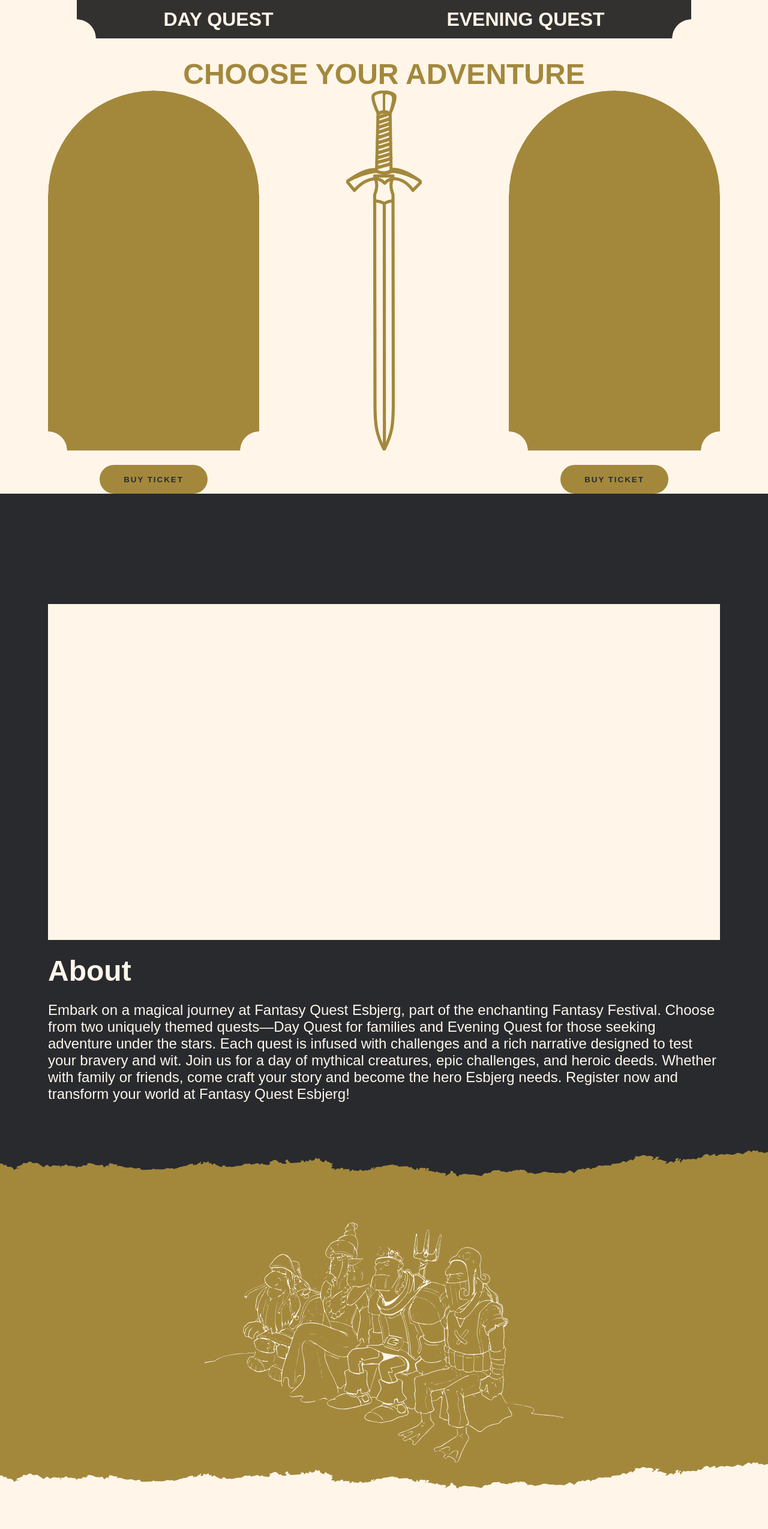
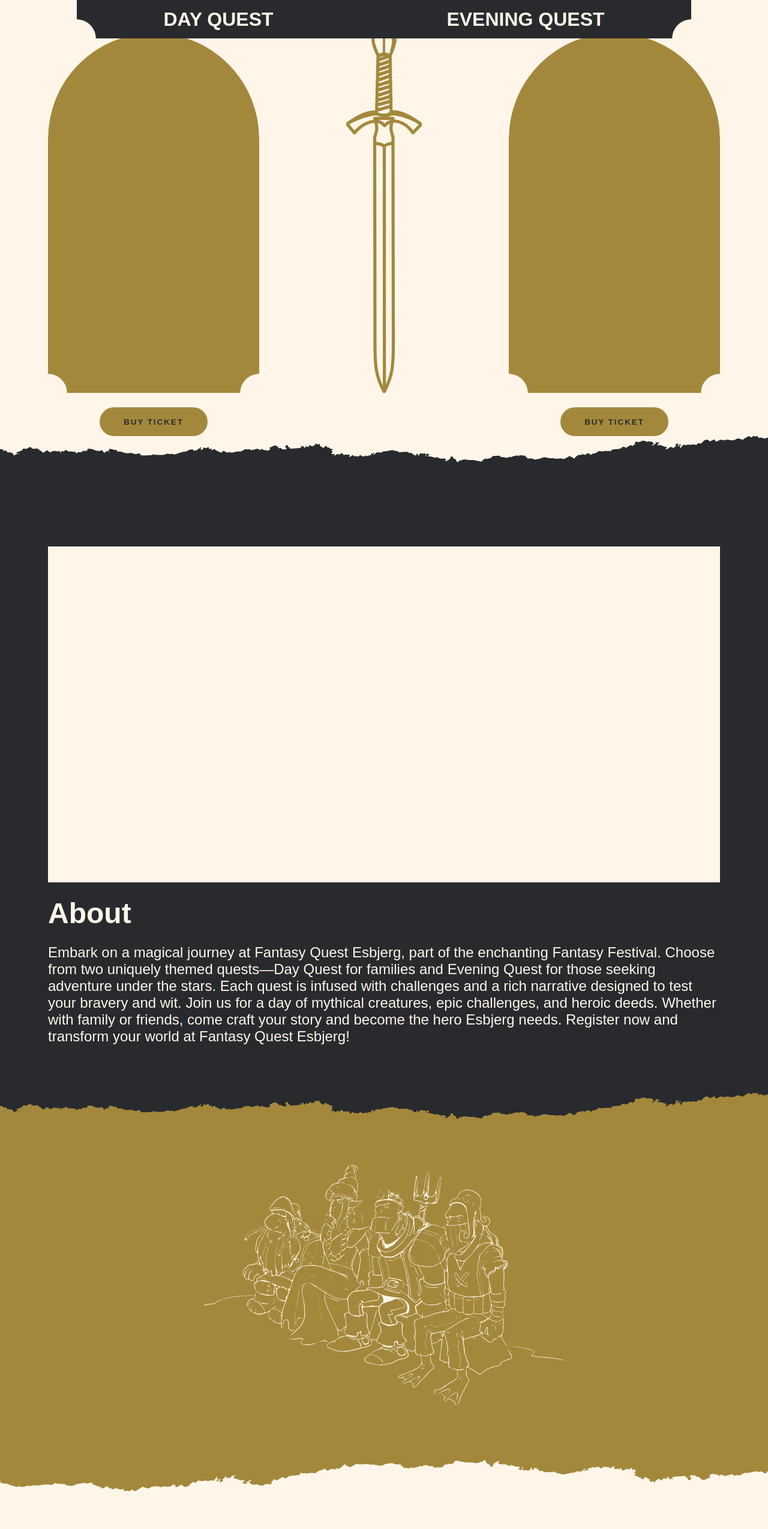
Before and after one commit to reasonsx/fantasy-quest-website, a Vue app in the folder 2nd-sem-project/: page / in a window 1280 px wide. Shown: the top 2549 px of the page at 60% size. Built offline with nearby package versions, Linux system fonts and the light colour scheme; a web font is replaced by a local one.

Commit message:
so tired :(((

```diff
--- a/2nd-sem-project/src/App.vue
+++ b/2nd-sem-project/src/App.vue
@@ -49,7 +49,7 @@
 header {
   display: flex;
   justify-content: center;
-  height: 96px;
+  /* height: 96px; */
 }
 nav {
   display: flex;
@@ -58,9 +58,9 @@
   width: 80%;
   height: 64px;
   /* background: var(--black-color); */
-  background: rgba(0,0,0,0.8);
+  background: var(--black-color);
   mask: var(--mask);
-  position: fixed;
+  position:absolute;
   top: 0;
   z-index: 100;
 
--- a/2nd-sem-project/src/views/HomeView.vue
+++ b/2nd-sem-project/src/views/HomeView.vue
@@ -35,9 +35,8 @@
 
 
 
-
+        <div class="grey-torn-paper-top"></div>
         <div class="about-background-container">
-            <div class="grey-torn-paper-top"></div>
             <div class="about-container">
                 <div class="about-box"></div>
                 <h2>About</h2>
@@ -52,10 +51,10 @@
         <div class="characters-background-container">
             <div class="gold-torn-paper-top"></div>
             <div class="characters-container"><img src="../assets/img/characters-main-page-svg.svg" alt=""></div>
-            <!-- <div class="gold-torn-paper-bottom"></div> -->
+
         </div>
+        <div class="gold-torn-paper-bottom"></div>
         <div class="discover-background-container">
-            <div class="light-torn-paper-top"></div>
             <div class="discover-container">
                 <h2>Discover</h2>
                 <div class="discover-boxes-container">
@@ -76,8 +75,9 @@
             </div>
         </div>
 
+
+<div class="grey-torn-paper-top"></div>
         <div class="quests-background-container">
-            <div class="black-and-light-torn-paper-top"></div>
             <div class="quests-container">
                 <div class="quest-container">
                     <div class="quest-box"><img src="../assets/img/day-quest-main-page.jpg" alt=""></div>
@@ -98,8 +98,8 @@
                     <div class="centered-button"><RouterLink to="/evening"><button class="primary-button">READ MORE</button></RouterLink></div>
                 </div>
             </div>
-            <div class="grey-light-torn-paper-bottom"></div>
         </div>
+        <div class="grey-torn-paper-bottom"></div>
 
         <div class="accordion-container">
             <h2>FAQ</h2>
@@ -401,14 +401,12 @@
     width: auto;
     height: 400px;
     object-fit: cover;
-
     @media screen and (max-width: 768px) {
         width: 360px;
         height: auto;
 
     }
 }
-
 .discover-background-container {
     width: 100%;
     height: auto;
@@ -419,12 +417,13 @@
 }
 
 .discover-container {
-    width: 1120px;
+    width: 1130px;
     height: auto;
     /* background-color: var(--grey-color); */
     box-sizing: border-box;
     overflow: hidden;
     margin: 32px 0 0 0;
+    padding: 0 5px;
 
     @media screen and (max-width: 768px) {
         width: 360px;
@@ -587,13 +586,8 @@
 }
 
 .accordion {
-    /* margin: 128px 0; */
     width: 1120px;
-    /* box-shadow: 0 0 10px rgba(0, 0, 0, 0.2); */
-    /* box-shadow: rgba(0, 0, 0, 0.24) 0px 3px 8px; */
     overflow: hidden;
-
-    /* border: 4px solid var(--light-papirus); */
     @media screen and (max-width: 768px) {
         width: 360px;
 
@@ -610,7 +604,6 @@
     display: block;
     color: var(--light-papirus);
     background-color: var(--gold-color);
-    /* border: 4px solid var(--gold-color); */
     font-weight: bold;
     cursor: pointer;
     position: relative;
```
